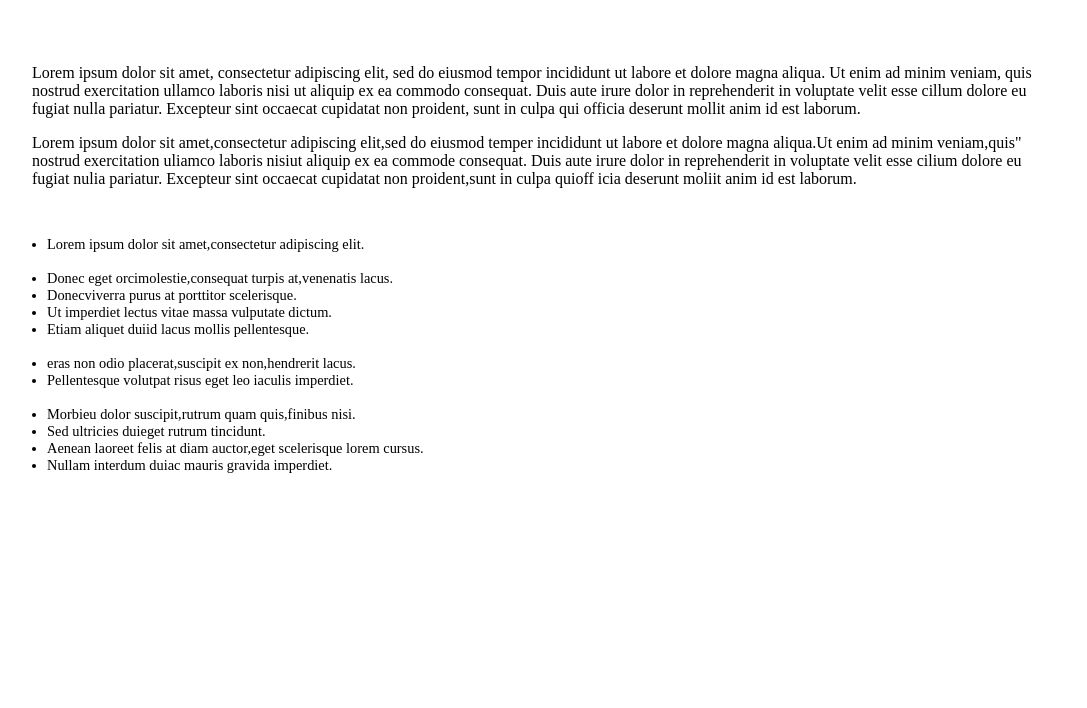
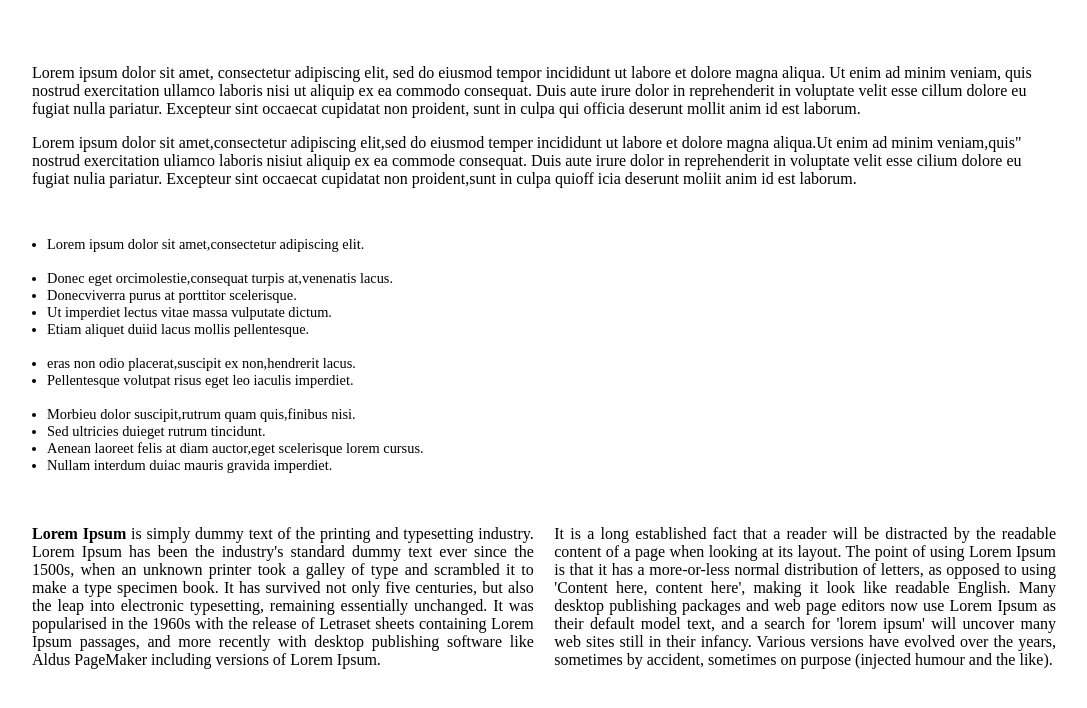
Before and after one commit to asthapandey06/template-branchMerge, a plain HTML site: page src/index.html in a window 1280 px wide. Shown: the whole page, without its empty margins (96-1183 px from the left). Drawn offline with Linux system fonts and the light colour scheme.

Commit message:
last para module

```diff
--- a/src/index.html
+++ b/src/index.html
@@ -41,5 +41,25 @@
                 </ul>
                 <br><br>
             </div>
+            <div>
+                <div style="width: 49%; float: left;">
+                    <strong>Lorem Ipsum</strong> is simply dummy text of the printing and typesetting industry.
+                Lorem Ipsum has been the industry's standard dummy text ever since the 1500s,
+                when an unknown printer took a galley of type and scrambled it to make a type specimen book.
+                It has survived not only five centuries, but also the leap into electronic typesetting,
+                remaining essentially unchanged. It was popularised in the 1960s with the release of Letraset
+                sheets containing Lorem Ipsum passages, and more recently with desktop publishing software like
+                Aldus PageMaker including versions of Lorem Ipsum.
+                </div>
+                <div style="width:49%; float: right;">
+                It is a long established fact that a reader will be distracted by the readable content of
+                a page when looking at its layout. The point of using Lorem Ipsum is that it has a more-or-less
+                normal distribution of letters, as opposed to using 'Content here, content here', making it
+                look like readable English. Many desktop publishing packages and web page editors now use Lorem
+                Ipsum as their default model text, and a search for 'lorem ipsum' will uncover many web sites
+                still in their infancy. Various versions have evolved over the years, sometimes by accident,
+                sometimes on purpose (injected humour and the like).
+                </div>
+            </div>
         </body>
 </html>
```
